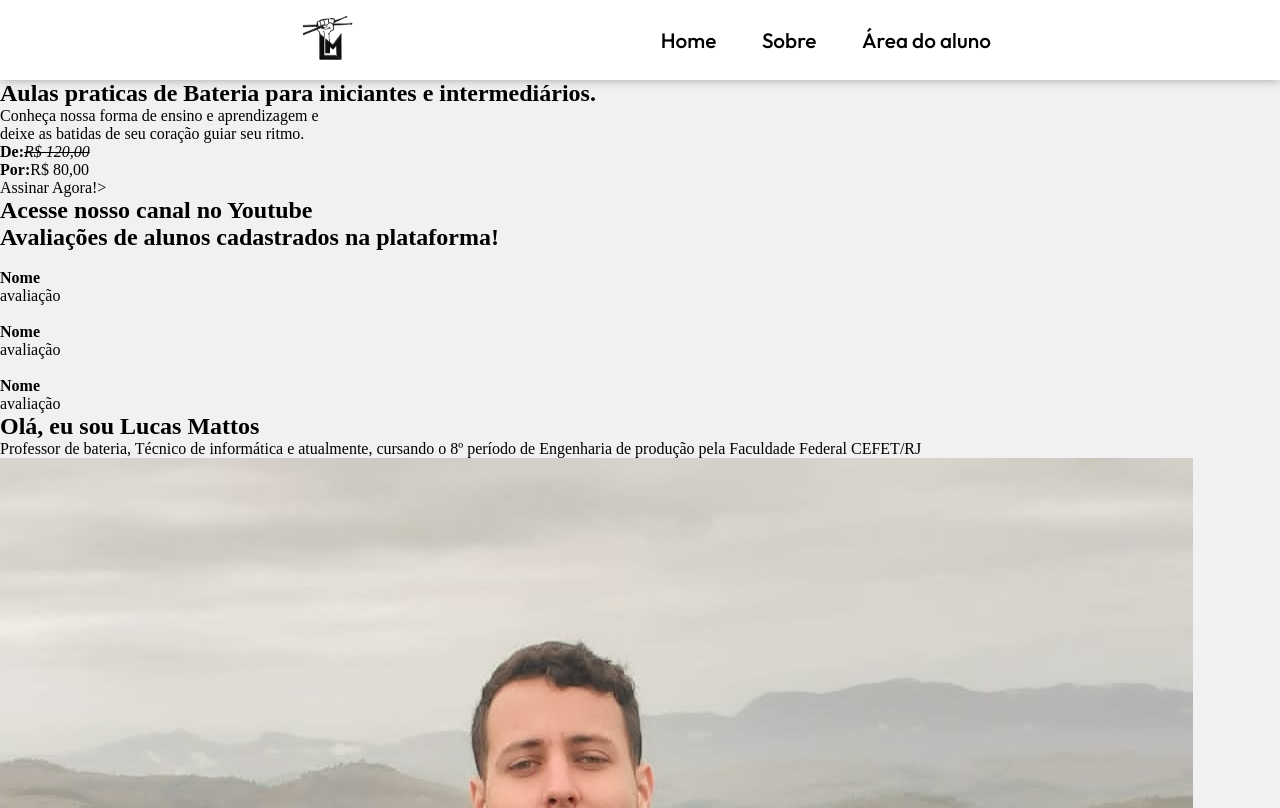
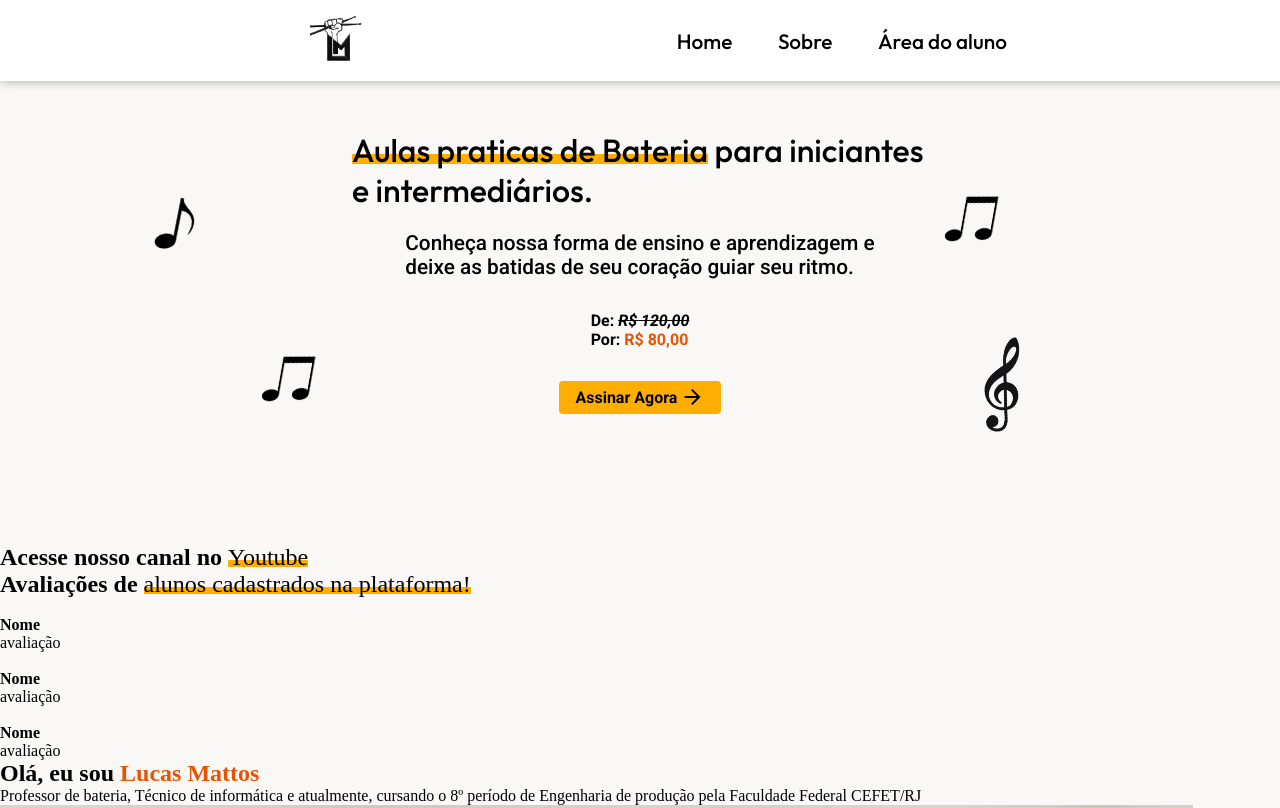
Before and after one commit to Gabriel-Esposito/LucassMattos, a website: page index.html in a window 1280 px wide. Shown: the top 808 px of the page. Drawn offline with nearby package versions, Linux system fonts and the light colour scheme.

Commit message:
section1

```diff
--- a/home.css
+++ b/home.css
@@ -7,6 +7,7 @@
     --cor1:#0C1524;
     --cor2:#0B76BD;
     --cor3:#FFAE00;
+    --cor4:#E85301;
 }
 
 * {
@@ -14,17 +15,18 @@
 }
 
 body{
-    background-color: rgb(241, 241, 241);
+    background-color: rgb(250, 247, 247);
 }
 
 header{
-    /* width: 100vw; */
+    width: 100vw;
     padding: 1em;
     display: flex;
     justify-content: center;
     background-color: white;
     box-shadow: 0px 0px 10px rgba(0, 0, 0, 0.329);
-    /* position: fixed; */
+    position: fixed;
+    top: 0;
 }
 .logo {
     width: 50%;
@@ -114,3 +116,119 @@ button.ativar .linha:nth-child(3){
     background-color: red;
 }
 /* ======================================================================== */
+#promocao {
+    height: 60vh;
+    padding: 2em;
+    display: flex;
+    align-items: center;
+    justify-content: center;
+    font-family: var(--text);
+}
+/* ======================================================================== */
+.icons1 {
+    width: 25%;
+    display: flex;
+    flex-direction: column;
+    align-items: center;
+}
+.icons1 > img{
+    width: 6em;
+    margin-top: 4em;
+}
+#i1{
+    transform: rotate(11deg);
+    transition: 0.5s;
+}
+#promocao:hover  #i1 {
+    margin-right: 30%;
+    transform: rotate(52deg);
+}
+#i2{
+    margin-left: 80%;
+    transform: rotate(10deg);
+    transition: 0.5s;
+}
+#promocao:hover  #i2 {
+    margin-left: 45%;
+    transform: rotate(-42deg);
+}
+#i3{
+    margin-right: 90%;
+    transform: rotate(10deg);
+    transition: 0.5s;
+}
+#promocao:hover  #i3 {
+    margin-right: 45%;
+    transform: rotate(-142deg);
+}
+#i4 {
+    width: 3em;
+    margin-right: 70%;
+    transform: rotate(10deg);
+    transition: 0.5s;
+}
+#promocao:hover  #i4 {
+    margin-right: 10%;
+    transform: rotate(55deg);
+}
+/* ======================================================================== */
+#promocao > .text {
+    width: 50%;
+    padding: 2em;
+    display: flex;
+    flex-direction: column;
+    align-items: center;
+}
+#promocao > .text > h1{
+    font-family: var(--titulo);
+    font-weight: 500;
+    font-size: 2em;
+}
+#promocao > .text > p {
+    font-weight: 500;
+    font-size: 1.3em;
+    margin-top: 1em;
+}
+.desconto {
+    margin-top: 2em;
+}
+#promocao > .text > .btn {
+    margin-top: 2em;
+    background-color: var(--cor3);
+    padding: 0.3em 1em;
+    display: flex;
+    align-items: center;
+    border-radius: 4px;
+    transition: 0.5s;
+    cursor: pointer;
+}
+#promocao > .text > .btn > p {
+    margin-right: 0.2em;
+    font-weight: 600;
+}
+#promocao > .text > .btn > span {
+    transition: 0.5s;
+}
+#promocao > .text > .btn:hover {
+    box-shadow: 2px 2px 10px rgba(0, 0, 0, 0.308);
+}
+#promocao > .text > .btn:hover > span {
+    padding-left: 0.5em;
+}
+/* ======================================================================== */
+.destaque-mark {
+    background-image: linear-gradient(var(--cor3),var(--cor3));
+    background-size: 100% 25%;
+    background-repeat: repeat-x;
+    background-position: 0% calc(80%);
+    transition: 0.5s;
+    font-weight: 500;
+    cursor: pointer;
+}
+.destaque-mark:hover {
+    background-size: 100% 100%;
+}
+#destaque {
+    color: var(--cor4);
+}
+/* ======================================================================== */
--- a/index.html
+++ b/index.html
@@ -4,46 +4,36 @@
     <meta charset="UTF-8">
     <meta name="viewport" content="width=device-width, initial-scale=1.0">
     <title>Index</title>
+    <link rel="stylesheet" href="https://fonts.googleapis.com/css2?family=Material+Symbols+Outlined:opsz,wght,FILL,GRAD@24,400,0,0" />
     <link rel="stylesheet" href="home.css">
     <link rel="stylesheet" href="responsividade.css">
     <script src="teste.js"></script>
 </head>
 <body>
-    <header>
-        <div class="logo">
-            <img src="public/imgs/fist-preto.png" alt="logo">
-        </div>
-        <nav>
-            <button id="btn-menu" onclick="animar()">
-                <span class="linha"></span>
-                <span class="linha"></span>
-                <span class="linha"></span>
-            </button>
-            <div id="links-menu">
-                <a href="">Home</a>
-                <a href="">Sobre</a>
-                <a href="">Área do aluno</a>
-            </div>
-        </nav>
-    </header>
-
     <section id="promocao">
 
-        <div class="icons1"></div>
+        <div class="icons1">
+            <img src="public/imgs/nota1.png" alt="" id="i1">
+            <img src="public/imgs/nota2.png" alt="" id="i2">
+        </div>
 
         <div class="text">
             <h1><span class="destaque-mark">Aulas praticas de Bateria</span> para iniciantes e intermediários.</h1>
             <p>Conheça nossa forma de ensino e aprendizagem e <br>deixe as batidas de seu coração guiar seu ritmo.</p>
             <span class="desconto">
-                <strong>De:</strong><i><del>R$ 120,00</del></i><br>
-                <strong>Por:</strong><span id="destaque">R$ 80,00</span>
+                <strong>De: <i><del>R$ 120,00</del></i></strong><br>
+                <strong>Por: <span id="destaque">R$ 80,00</span></strong>
             </span>
             <div class="btn">
-                <p>Assinar Agora!></p>
+                <p>Assinar Agora</p>
+                <span class="material-symbols-outlined">arrow_forward</span>
             </div>
         </div>
 
-        <div class="icons1"></div>
+        <div class="icons1">
+            <img src="public/imgs/nota2.png" alt="" id="i3">
+            <img src="public/imgs/nota3.png" alt="" id="i4">
+        </div>
     </section>
 
     <section id="video">
@@ -96,6 +86,24 @@
         </div>
     </section>
 
+    <header>
+        <div class="logo">
+            <img src="public/imgs/fist-preto.png" alt="logo">
+        </div>
+        <nav>
+            <button id="btn-menu" onclick="animar()">
+                <span class="linha"></span>
+                <span class="linha"></span>
+                <span class="linha"></span>
+            </button>
+            <div id="links-menu">
+                <a href="">Home</a>
+                <a href="">Sobre</a>
+                <a href="">Área do aluno</a>
+            </div>
+        </nav>
+    </header>
+
     <footer>
         <div class="logo">
             <img src="public/imgs/fist-branco.png" alt="logo">
@@ -124,7 +132,7 @@
             }
             console.log(tela)
         }
-        resolucao()
+        //resolucao()
     </script>
 </body>
 </html>
```
